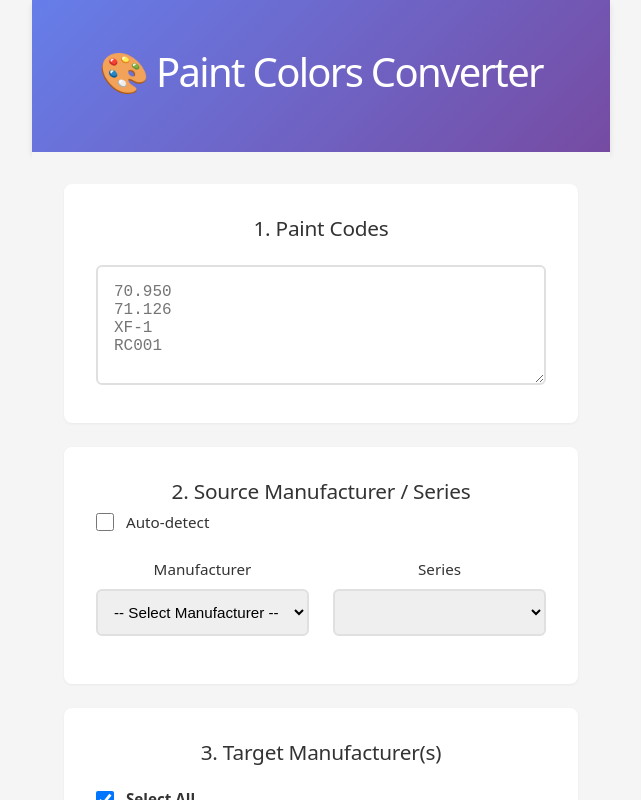
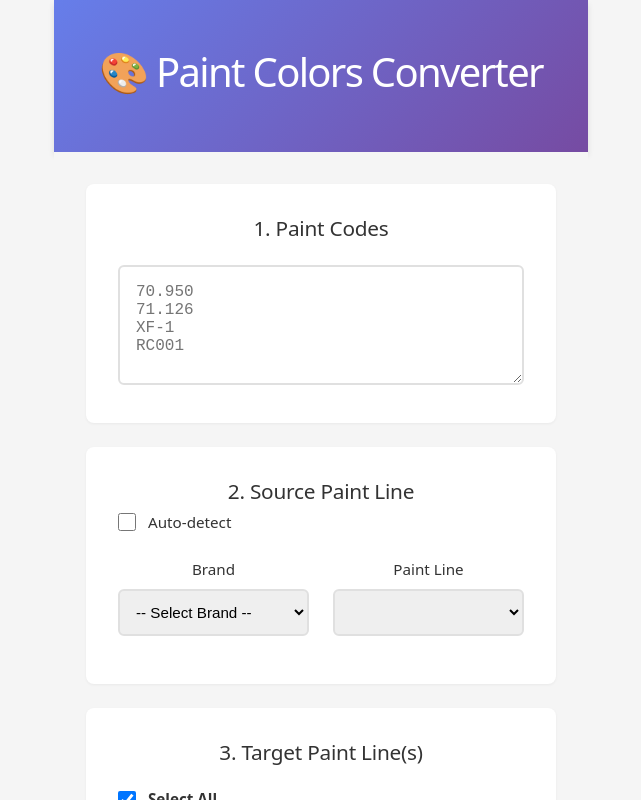
Before and after one commit to Secuter/ColorConversion, a Vue app: page / in a window 1280 px wide. Both pictures are taken after a click on the label "Auto-detect". Shown: the top 800 px of the page, without its empty margins (319-960 px from the left). Built offline with nearby package versions, Linux system fonts and the light colour scheme.

Commit message:
Renamed labes for clarity

```diff
--- a/src/App.vue
+++ b/src/App.vue
@@ -32,10 +32,10 @@
         </div>
       </section>
 
-      <!-- Source Manufacturer Section -->
+      <!-- Source Paint Line -->
       <section class="section">
         <div class="section-header">
-          <h2>2. Source Manufacturer / Series</h2>
+          <h2>2. Source Paint Line</h2>
           <label class="checkbox">
             <input type="checkbox" v-model="autoDetectEnabled" />
             Auto-detect
@@ -44,9 +44,9 @@
 
         <div v-if="!autoDetectEnabled" class="select-grid">
           <div class="form-group">
-            <label>Manufacturer</label>
+            <label>Brand</label>
             <select v-model="selectedManufacturer">
-              <option value="">-- Select Manufacturer --</option>
+              <option value="">-- Select Brand --</option>
               <option v-for="mfr in manufacturerList" :key="mfr" :value="mfr">
                 {{ mfr }}
               </option>
@@ -54,9 +54,9 @@
           </div>
 
           <div class="form-group">
-            <label>Series</label>
+            <label>Paint Line</label>
             <select v-model="selectedSourceSeries">
-              <option value="">-- Select Series --</option>
+              <option value="">-- Select Paint Line --</option>
               <option v-for="series in filteredSeries" :key="series.series" :value="series" >
                 {{ series.series }}
               </option>
@@ -65,7 +65,7 @@
         </div>
 
         <div v-if="(selectedSourceSeries || (autoDetectEnabled && !ALLOW_MULTIPLE_SERIES)) && !ALLOW_MULTIPLE_SERIES" class="info-box">
-          <strong>Source Series:</strong>
+          <strong>Source Paint Line:</strong>
           {{
             selectedSourceSeries?.series ||
             detectedPaintSeries?.series ||
@@ -74,10 +74,10 @@
         </div>
       </section>
 
-      <!-- Target Manufacturer Section -->
+      <!-- Target Paint Line(s) Section -->
       <section class="section">
         <div class="section-header">
-          <h2>3. Target Manufacturer(s)</h2>
+          <h2>3. Target Paint Line(s)</h2>
         </div>
 
         <div class="checkbox-list">
```
